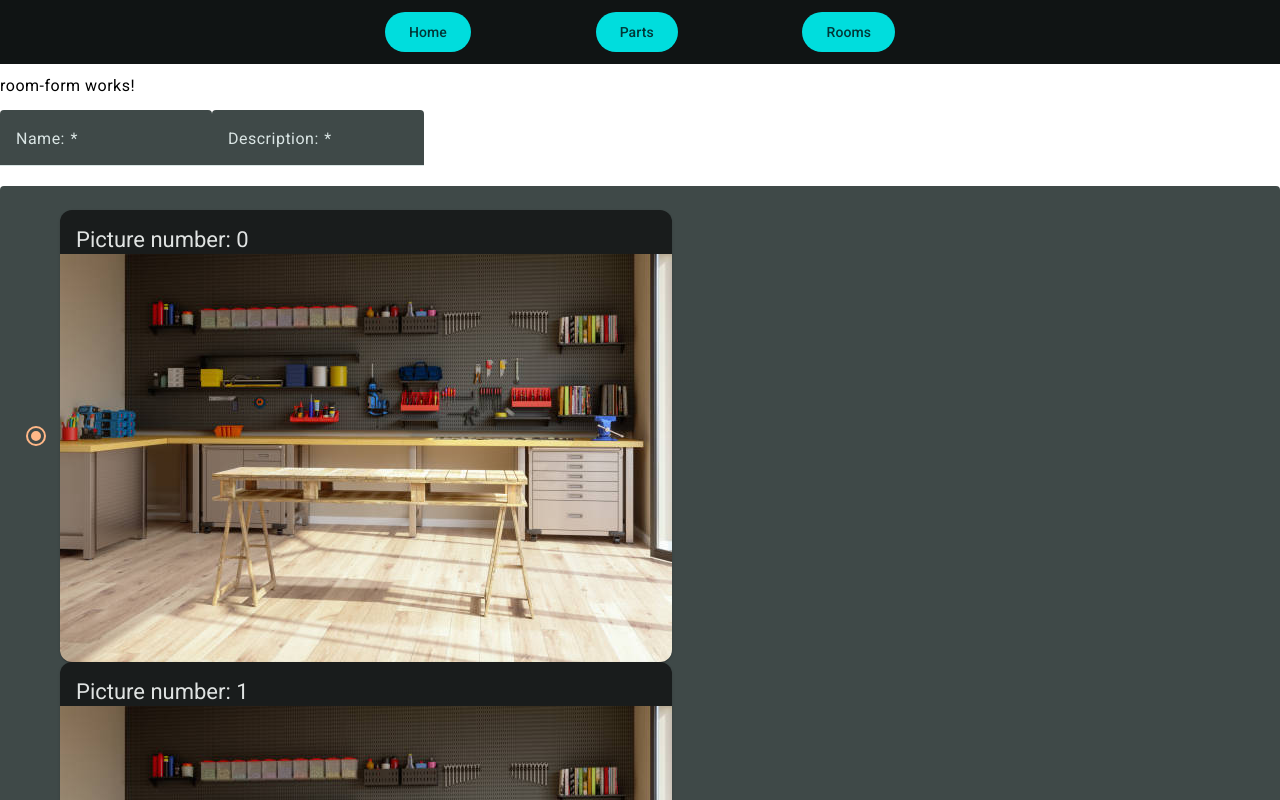
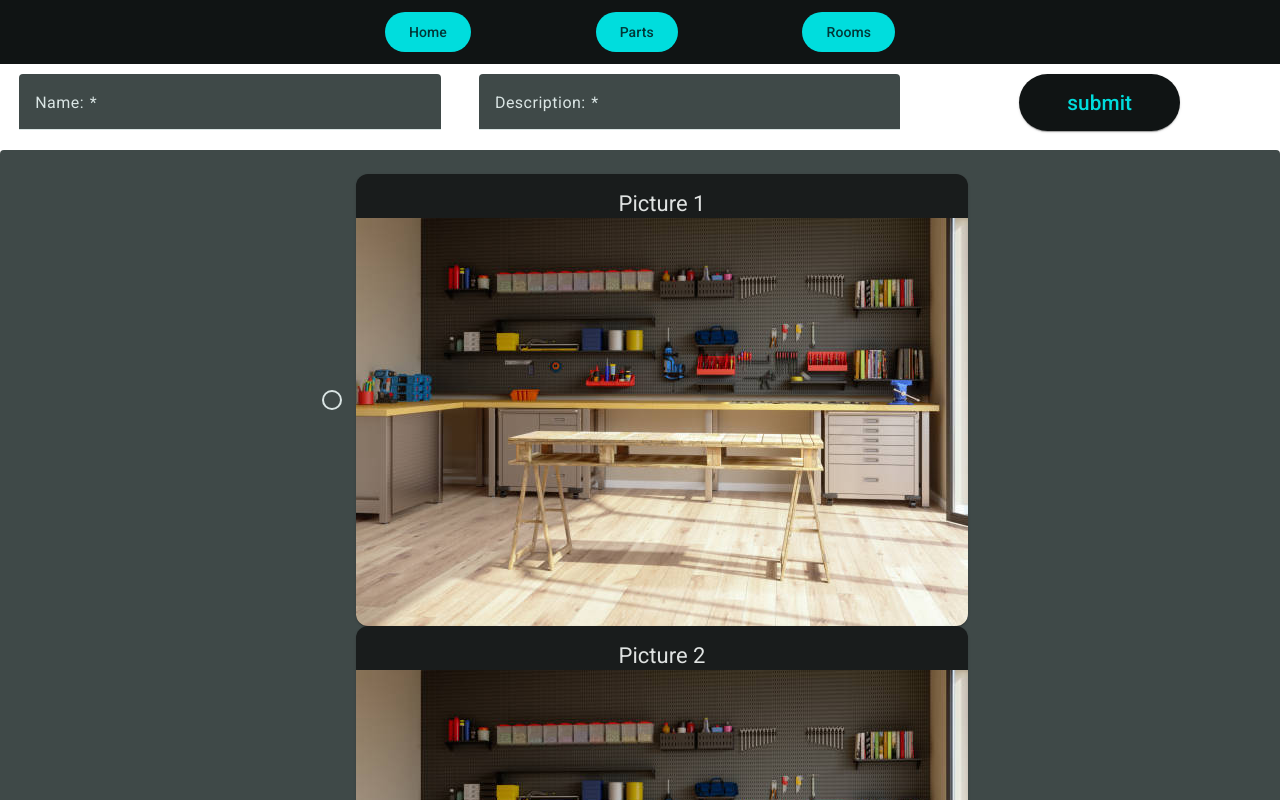
Before and after one commit to DanShiel27/StorageAndOrganizationTool, an Angular app in the folder StorageAndOrganizationTool.UI/StorageAndOrganizationTool.UI/: page /rooms in a window 1280 px wide. Shown: the top 800 px of the page. Built offline with nearby package versions, Linux system fonts and the light colour scheme; no server answers.

Commit message:
starting room image selector styling

```diff
--- a/StorageAndOrganizationTool.UI/StorageAndOrganizationTool.UI/src/app/Features/Home/home/home.component.scss
+++ b/StorageAndOrganizationTool.UI/StorageAndOrganizationTool.UI/src/app/Features/Home/home/home.component.scss
@@ -12,5 +12,5 @@ mat-card:hover{
 .title{
     text-align: center;
     padding: 2%;
-    margin:auto;
+    margin: auto;
 }
--- a/StorageAndOrganizationTool.UI/StorageAndOrganizationTool.UI/src/app/Features/Rooms/room-form/room-form.component.html
+++ b/StorageAndOrganizationTool.UI/StorageAndOrganizationTool.UI/src/app/Features/Rooms/room-form/room-form.component.html
@@ -1,25 +1,31 @@
-<p>room-form works!</p>
+<form class="wrapper" [formGroup]="roomForm" (ngSubmit)="addRoom()">
 
-<form [formGroup]="roomForm" (ngSubmit)="addRoom()">
-    <mat-form-field class="formItem">
+    <div class="row">
+        <mat-form-field class="upperRowItems">
             <mat-label>Name: </mat-label>
             <input matInput formControlName="name" />
         </mat-form-field>
 
-    <mat-form-field class="formItem">
+        <mat-form-field class="upperRowItems">
             <mat-label>Description: </mat-label>
             <input matInput formControlName="description"/>
         </mat-form-field>
 
+        <div class="upperRowItems">
+            <button mat-raised-button type="submit" class="submitButton">submit</button>
+        </div>
+    </div>
+
+    <div class="row">
         <mat-form-field class="pictureSelector">
             <input matInput formControlName="pictureNumber" style="display:none"/>
-        <mat-radio-group formControlName="pictureNumber">
+            <mat-radio-group class="pictureContainer" formControlName="pictureNumber">
                 @for (picture of pictureList; track picture){
                     <mat-label class="pictureItem">
                         <mat-radio-button [value]="picture">
                             <mat-card>
-                            <mat-card-header>
-                                <mat-card-title>Picture number: {{picture}}</mat-card-title>
+                                <mat-card-header class="pictureTitle">
+                                    <mat-card-title>Picture {{picture}}</mat-card-title>
                                 </mat-card-header>
                                 <img mat-card-image src="/assets/RoomImage.jpg" alt="Picture of room">
                             </mat-card>
@@ -28,8 +34,5 @@
                 }
             </mat-radio-group>
         </mat-form-field>
-
-    <div class="row">
-        <button mat-raised-button type="submit" class="submitButton">submit</button>
     </div>
 </form>
--- a/StorageAndOrganizationTool.UI/StorageAndOrganizationTool.UI/src/app/Features/Rooms/room-form/room-form.component.scss
+++ b/StorageAndOrganizationTool.UI/StorageAndOrganizationTool.UI/src/app/Features/Rooms/room-form/room-form.component.scss
@@ -1,4 +1,42 @@
+.wrapper{
+    display: flex;
+    justify-content: center;
+    flex-direction: column;
+}
+
+.row{
+    display: flex;
+    justify-content: space-evenly;
+}
+
+.upperRowItems{
+    flex-grow: 1;
+    margin-left: 1.5%;
+    margin-right: 1.5%;
+    //border-style: solid;
+    display: flex;
+    justify-content: center;
+    //align-items: center;
+}
+
+.submitButton{
+    width: 50%;
+    height: 75%;
+    font-size: 130%;
+}
+
 
 .pictureSelector{
     width: 100%;
 }
+
+.pictureContainer{
+    display: flex;
+    justify-content: space-evenly;
+    flex-wrap: wrap;
+}
+
+.pictureTitle{
+    text-align: center;
+    margin: auto;
+}
--- a/StorageAndOrganizationTool.UI/StorageAndOrganizationTool.UI/src/app/Features/Rooms/room-form/room-form.component.ts
+++ b/StorageAndOrganizationTool.UI/StorageAndOrganizationTool.UI/src/app/Features/Rooms/room-form/room-form.component.ts
@@ -22,7 +22,7 @@ export class RoomFormComponent {
   private roomService = inject(RoomService);
   private destroyRef = inject(DestroyRef)
 
-  pictureList: number[] = [0, 1, 2]//TODO: going to move this somewhere else soon, Models.ts maybe?
+  pictureList: number[] = [1, 2, 3]//TODO: going to move this somewhere else soon, Models.ts maybe?
 
   roomForm = this.formBuilder.group({
     name: ['', Validators.required],
```
Lines whose indentation alone changed are shown as unchanged.
